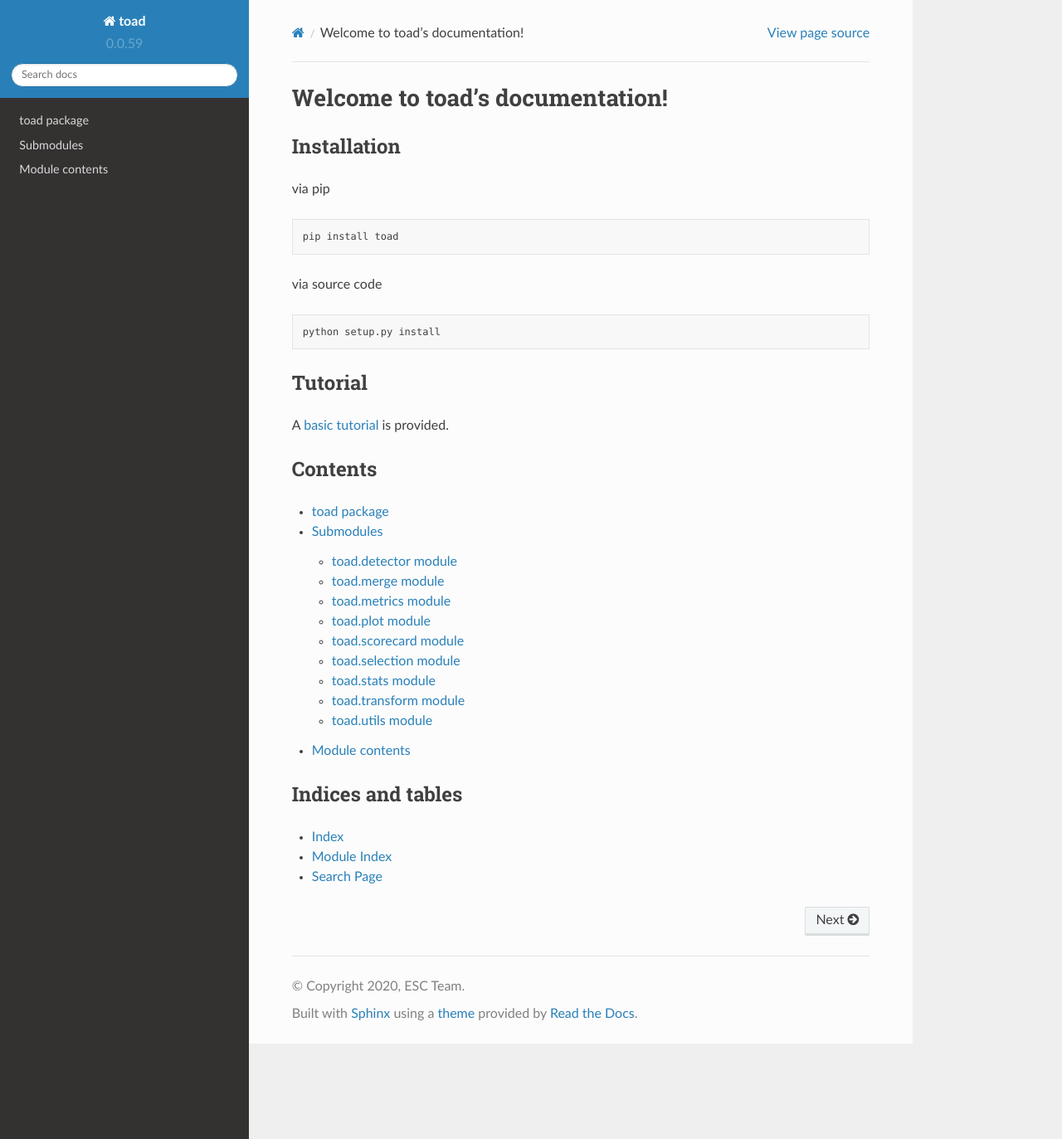
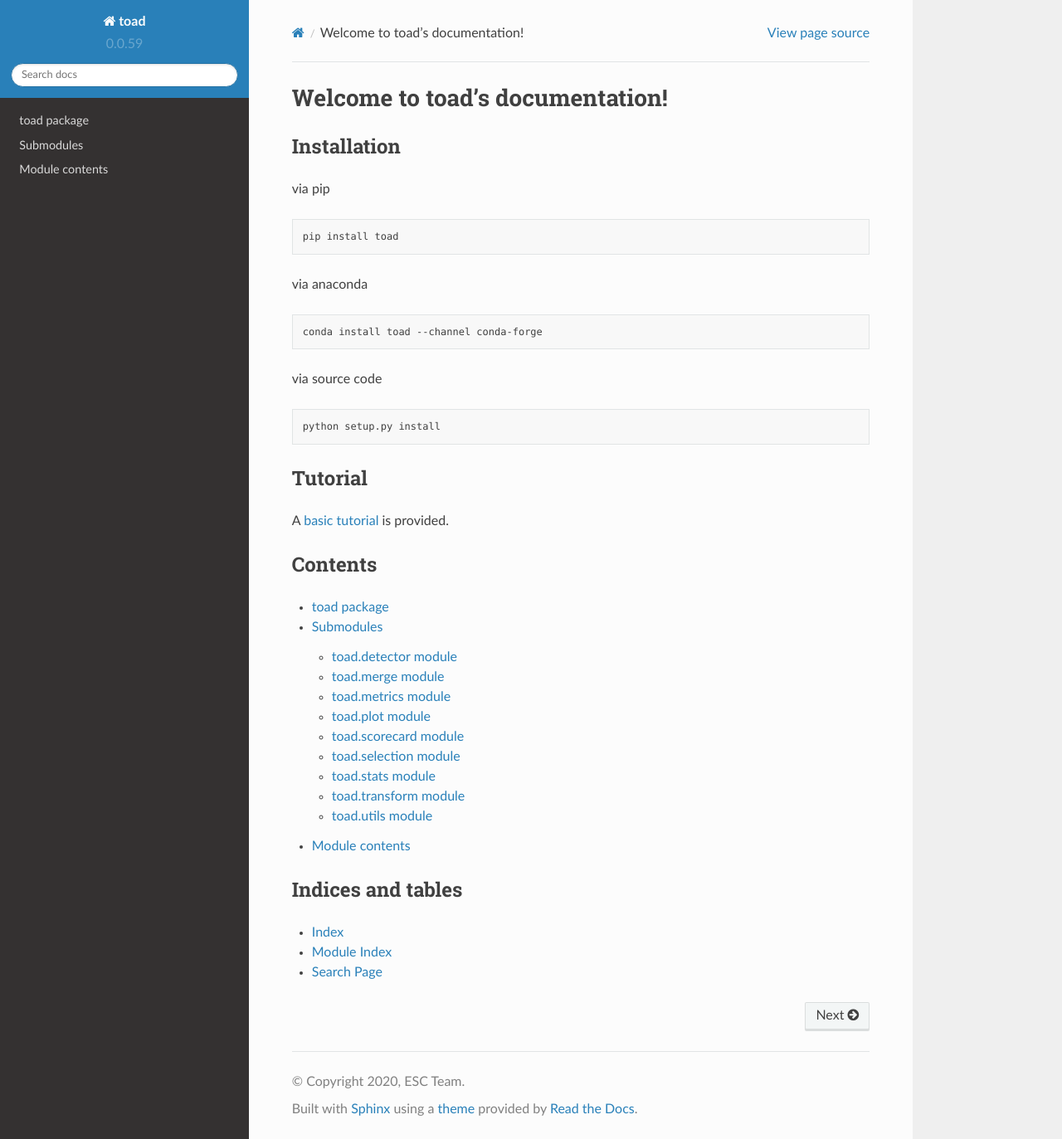
Before and after one commit to amphibian-dev/toad, a Sphinx documentation site: the page built from docs/source/index.md, in a window 1280 px wide and 1373 px high. Shown: the whole window at 83% size. Built offline with Sphinx 7.4.7 and the Read the Docs theme 2.0.0, drawn with Linux system fonts in a browser that asks for light colours.

Commit message:
docs: installation from anaconda

````diff
--- a/docs/source/index.md
+++ b/docs/source/index.md
@@ -7,6 +7,11 @@ via pip
 
 ```bash
 pip install toad
+```
+
+via anaconda
+```bash
+conda install toad --channel conda-forge
 ```
 
 via source code
````
